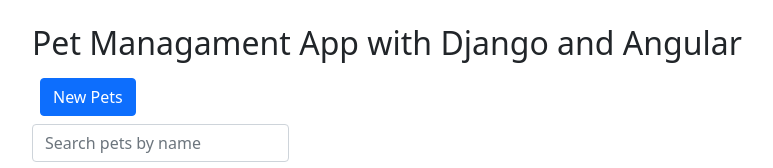
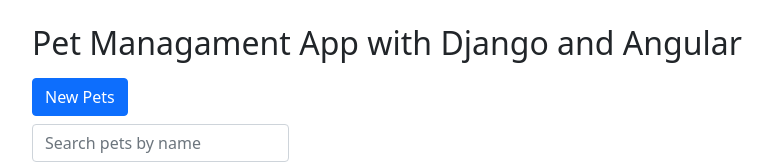
Before and after one commit to lcordidrocl/PETs-Managements-App-with-Django-and-Angular, an Angular app in the folder PetsAppUI/: page /pets in a window 1280 px wide. Shown: the top 168 px of the page, without its empty margins (50-823 px from the left). Built offline with nearby package versions, Linux system fonts and the light colour scheme; no server answers.

Commit message:
improved styles

```diff
--- a/PetsAppUI/src/app/pets/pets.component.html
+++ b/PetsAppUI/src/app/pets/pets.component.html
@@ -1,10 +1,10 @@
 <!-- Button trigger modal -->
-<button type="button" class="btn btn-primary float-right m-2" data-bs-toggle="modal" data-bs-target="#addPetModal"
+<button type="button" class="btn btn-primary float-right mt-2 mb-2" data-bs-toggle="modal" data-bs-target="#addPetModal"
 data-backdrop = "static" data-keyboard = "false">
     New Pets
 </button>
+<input type="text" class="form-control" style="width:auto" [(ngModel)]="nameFilter" placeholder="Search pets by name">
 
-<input type="text" class="form-control" style="width:auto" [(ngModel)]="nameFilter" placeholder="Search pets by name">
 
 <!-- Modal -->
 <div class="modal fade" id="addPetModal" tabindex="-1" aria-labelledby="addPetModal" aria-hidden="true">
```
